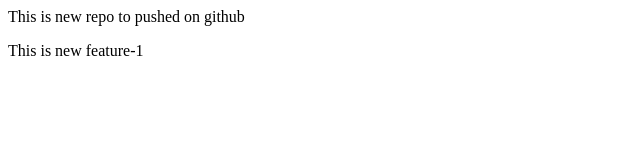
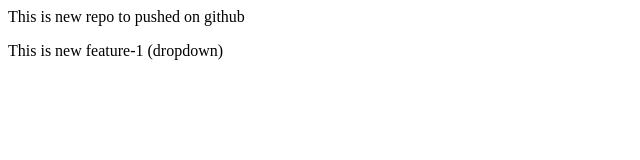
Before and after one commit to Aman-2004/Localrepo, a plain HTML site: page index.html in a window 1280 px wide. Shown: the full height of the page, 0-640 px from the left. Drawn offline with Linux system fonts and the light colour scheme.

Commit message:
Added dropdown

```diff
--- a/index.html
+++ b/index.html
@@ -1,2 +1,2 @@
 <p>This is new repo to pushed on github</p>
-<p>This is new feature-1</p>
+<p>This is new feature-1 (dropdown)</p>
```
